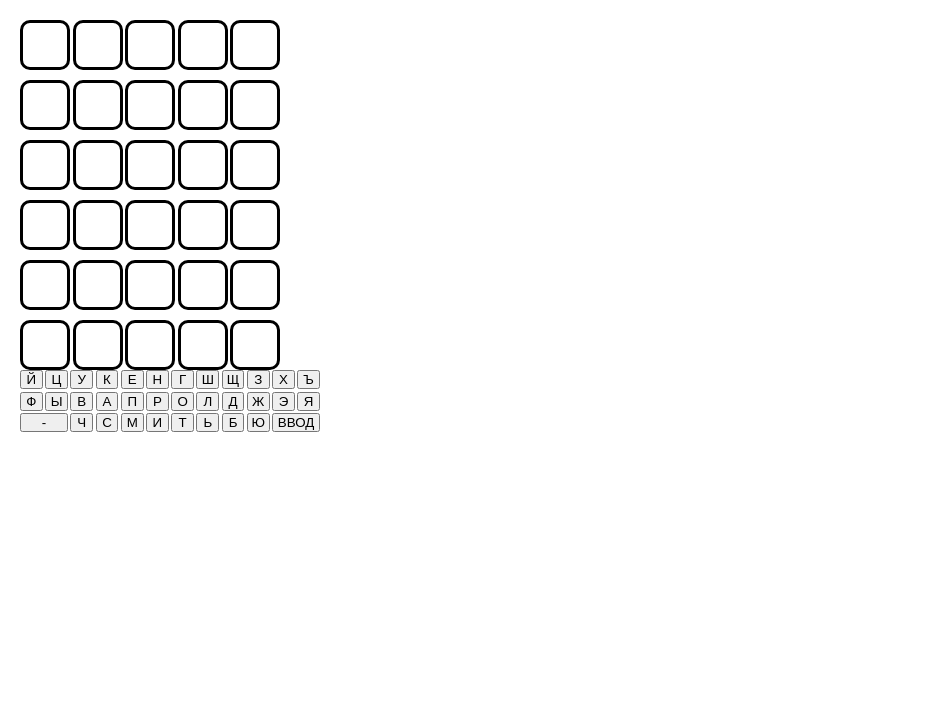
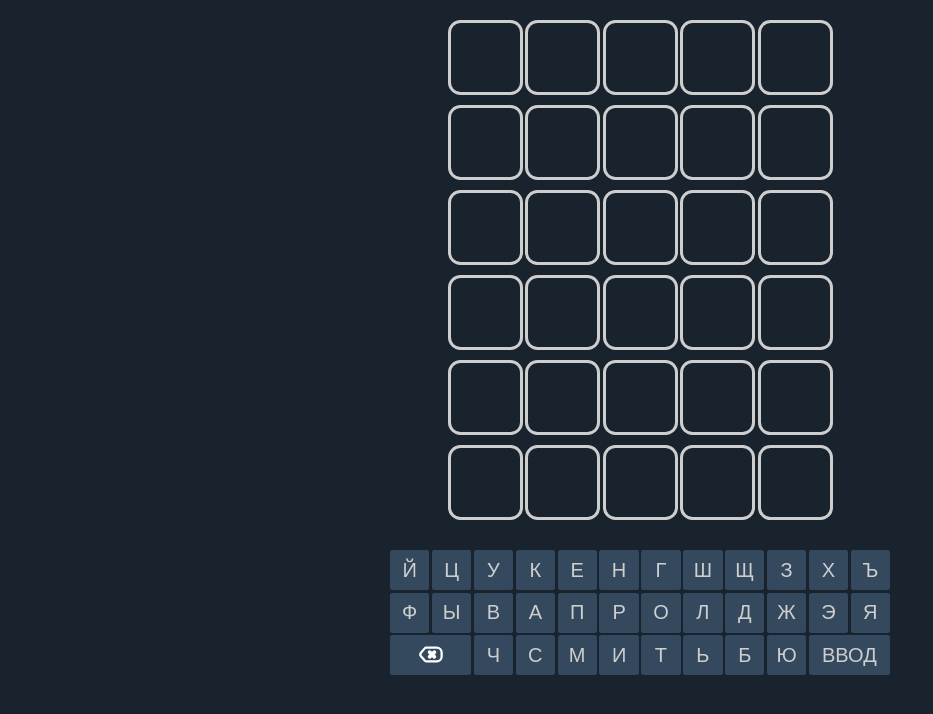
Before and after one commit to acidless/wordle, a React (Create React App) app: page / in a window 1280 px wide. Shown: the top 714 px of the page, without its empty margins (0-933 px from the left). Built offline with nearby package versions, Linux system fonts and the light colour scheme.

Commit message:
refactor: better visual

```diff
--- a/public/index.html
+++ b/public/index.html
@@ -1,43 +1,16 @@
 <!DOCTYPE html>
-<html lang="en">
+<html lang="ru">
   <head>
     <meta charset="utf-8" />
     <link rel="icon" href="%PUBLIC_URL%/favicon.ico" />
     <meta name="viewport" content="width=device-width, initial-scale=1" />
     <meta name="theme-color" content="#000000" />
-    <meta
-      name="description"
-      content="Web site created using create-react-app"
-    />
     <link rel="apple-touch-icon" href="%PUBLIC_URL%/logo192.png" />
-    <!--
-      manifest.json provides metadata used when your web app is installed on a
-      user's mobile device or desktop. See https://developers.google.com/web/fundamentals/web-app-manifest/
-    -->
     <link rel="manifest" href="%PUBLIC_URL%/manifest.json" />
-    <!--
-      Notice the use of %PUBLIC_URL% in the tags above.
-      It will be replaced with the URL of the `public` folder during the build.
-      Only files inside the `public` folder can be referenced from the HTML.
-
-      Unlike "/favicon.ico" or "favicon.ico", "%PUBLIC_URL%/favicon.ico" will
-      work correctly both with client-side routing and a non-root public URL.
-      Learn how to configure a non-root public URL by running `npm run build`.
-    -->
-    <title>React App</title>
+    <title>Wordle</title>
   </head>
   <body>
-    <noscript>You need to enable JavaScript to run this app.</noscript>
+    <noscript>Вам нужно включить JavaScript, чтобы запустить это приложение.</noscript>
     <div id="root"></div>
-    <!--
-      This HTML file is a template.
-      If you open it directly in the browser, you will see an empty page.
-
-      You can add webfonts, meta tags, or analytics to this file.
-      The build step will place the bundled scripts into the <body> tag.
-
-      To begin the development, run `npm start` or `yarn start`.
-      To create a production bundle, use `npm run build` or `yarn build`.
-    -->
   </body>
 </html>
--- a/src/App.css
+++ b/src/App.css
@@ -17,26 +17,47 @@ html {
 
 .grid {
     display: grid;
-    grid-template-columns: repeat(5, 5em);
+    grid-template-columns: repeat(5, 7.5em);
     grid-row-gap: 1em;
     grid-column-gap: 0.25em;
+    justify-content: center;
+    margin-bottom: 3rem;
 }
 
 .grid .cell {
-    height: 2.5em;
-    border: 0.15em solid black;
+    height: 3em;
+    border: 0.15em solid var(--text-color);
+    color: var(--text-color);
     border-radius: 0.5em;
     display: flex;
     justify-content: center;
     align-items: center;
-    font-size: 2rem;
+    font-size: 2.5rem;
+    line-height: 0;
+    font-weight: bold;
+}
+
+.grid .cell.has-letter {
+    animation: Bounce 0.3s forwards;
+    animation-timing-function: cubic-bezier(0.28, 1.40, 0.42, 1);
 }
 
 .keypad {
-    width: 30em;
+    width: 50em;
+    margin: 0 auto;
     display: grid;
+    justify-content: center;
     grid-template-columns: repeat(12, 1fr);
     grid-gap: 0.25em;
+}
+
+.keypad button {
+    height: 4rem;
+    border: none;
+    background: var(--button-bg);
+    color: var(--text-color);
+    border-radius: 0.25rem;
+    font-size: 2rem;
 }
 
 .keypad__erase, .keypad__enter {
@@ -45,8 +66,29 @@ html {
 
 .keypad__erase {
     grid-column: 1/3;
+    display: flex;
+    justify-content: center;
+    align-items: center;
+    padding-top: 2px;
+}
+
+.keypad__erase img {
+    height: 100%;
+    width: auto;
 }
 
 .keypad__enter {
     grid-column: 11/13;
 }
+
+@keyframes Bounce {
+    0% {
+        transform: scale(1);
+    }
+    50% {
+        transform: scale(1.1);
+    }
+    100% {
+        transform: scale(1);
+    }
+}
--- a/src/App.tsx
+++ b/src/App.tsx
@@ -11,6 +11,7 @@ function App() {
 
     const [currentWord, setCurrentWord] = useState("PILOT");
     const [currentTry, setCurrentTry] = useState(0);
+
     const onButtonPress = useCallback((key: string) => {
         if (key === "Enter") {
             checkLetters();
@@ -27,16 +28,19 @@ function App() {
                         return "";
                     }
 
-                    if (!isSetted && !val && key.length === 1) {
+                    const upperKey = key.toUpperCase();
+                    const isKeyRussian = upperKey.charCodeAt(0) >= "А".charCodeAt(0)
+                        && upperKey.charCodeAt(0) <= "Я".charCodeAt(0);
+                    if (!isSetted && !val && isKeyRussian) {
                         isSetted = true;
-                        return key;
+                        return key.toUpperCase();
                     }
                 }
 
                 return val;
             })
         });
-    }, [checkLetters, currentTry]);
+    }, [currentTry, checkLetters]);
 
     useEffect(() => {
         let word = "";
@@ -47,13 +51,23 @@ function App() {
         }
 
         setCurrentWord(word.toUpperCase());
+    }, []);
 
-    }, []);
+    useEffect(() => {
+        function onKeypress(event: KeyboardEvent) {
+            onButtonPress(event.key);
+        }
+
+        document.addEventListener("keydown", onKeypress);
+
+        return () => {
+            document.removeEventListener("keydown", onKeypress);
+        };
+    }, [onButtonPress]);
 
     function checkLetters() {
         if (letterState[WORD_LENGTH * (currentTry + 1) - 1]) {
             let found = false;
-
 
             for (let word of words) {
                 if (word.toUpperCase() === letterState.join("").substr(WORD_LENGTH * currentTry, WORD_LENGTH)) {
@@ -62,35 +76,45 @@ function App() {
                 }
             }
 
-
             if (!found) {
                 return;
             }
 
-            let counter = 0;
+            let guess = letterState.slice(WORD_LENGTH * currentTry, WORD_LENGTH * (currentTry + 1));
             let rightLettersCount = 0;
 
-            for (let i = WORD_LENGTH * currentTry; i < WORD_LENGTH * (currentTry + 1); i++) {
-                if (letterState[i]) {
-                    let state = "b";
-                    if (currentWord[counter] === letterState[i]) {
-                        state = "g";
-                        rightLettersCount++;
-                    } else if (currentWord.includes(letterState[i])) {
-                        state = "y";
+            let result = new Array(WORD_LENGTH).fill("b");
+            let availableLetters = currentWord.split("");
+
+            for (let i = 0; i < WORD_LENGTH; i++) {
+                if (guess[i] === currentWord[i]) {
+                    result[i] = "g";
+                    rightLettersCount++;
+                    availableLetters.splice(i, 1);
+                }
+            }
+
+            for (let i = 0; i < WORD_LENGTH; i++) {
+                if (result[i] === "b" && guess[i]) {
+                    const index = availableLetters.indexOf(guess[i]);
+                    if (index > -1) {
+                        result[i] = "y";
+                        availableLetters.splice(i, 1);
                     }
+                }
+            }
 
-                    setCorrectState((prevState) => prevState.map((val, index) => index === i ? state : val))
-                }
-
-
-                counter++;
-            }
+            setCorrectState(prevState =>
+                prevState.map((val, index) =>
+                    index >= WORD_LENGTH * currentTry && index < WORD_LENGTH * (currentTry + 1)
+                        ? result[index % WORD_LENGTH]
+                        : val
+                )
+            );
 
             setCurrentTry(prevState => prevState + 1);
 
             if (rightLettersCount === WORD_LENGTH) {
-
             }
         }
     }
@@ -98,8 +122,10 @@ function App() {
     return (
         <div className="app">
             <div className="grid">
-                {letterState.map((letter, index) => <div className="cell"
-                                                         style={{backgroundColor: getColor(correctState[index])}}>{letter}</div>)}
+                {letterState.map((letter, index) =>
+                    <div className={`cell${letter ? " has-letter" : ""}`} key={index}
+                         style={{borderColor: getColor(correctState[index])}}>{letter}</div>)
+                }
             </div>
             <Keypad lettersState={letterState} correctState={correctState} onButtonPress={onButtonPress}/>
         </div>
--- a/src/Components/Keypad.tsx
+++ b/src/Components/Keypad.tsx
@@ -11,13 +11,13 @@ type PropsType = {
 export function getColor(state: string) {
     switch (state) {
         case "b":
-            return "gray";
+            return "var(--gray)";
         case "g":
-            return "green";
+            return "var(--green)";
         case "y":
-            return "yellow";
+            return "var(--yellow)";
         default:
-            return "none";
+            return "";
     }
 }
 
@@ -28,12 +28,15 @@ const Keypad: React.FC<PropsType> = function ({lettersState, onButtonPress, corr
             for (let i = 0; i < lettersState.length; i++) {
                 if (lettersState[i] === letter) {
                     color = getColor(correctState[i]);
+                    break;
                 }
             }
 
-            return <button style={{backgroundColor: color}} onClick={() => onButtonPress(letter)}>{letter}</button>
+            return <button key={letter} style={{backgroundColor: color}} onClick={() => onButtonPress(letter)}>{letter}</button>
         })}
-        <button className="keypad__erase" onClick={() => onButtonPress("Backspace")}>-</button>
+        <button className="keypad__erase" onClick={() => onButtonPress("Backspace")}>
+            <img src="/backspace.svg" alt=""/>
+        </button>
         <button className="keypad__enter" onClick={() => onButtonPress("Enter")}>ВВОД</button>
     </div>
 }
--- a/src/index.css
+++ b/src/index.css
@@ -1,3 +1,12 @@
+html {
+  --main-bg: #18232d;
+  --text-color: #cecece;
+  --green: #2ECC71;
+  --yellow: #F39C12;
+  --gray: #5b5b5b;
+  --button-bg: #34495E;
+}
+
 body {
   margin: 0;
   font-family: -apple-system, BlinkMacSystemFont, 'Segoe UI', 'Roboto', 'Oxygen',
@@ -5,6 +14,7 @@ body {
     sans-serif;
   -webkit-font-smoothing: antialiased;
   -moz-osx-font-smoothing: grayscale;
+  background: var(--main-bg);
 }
 
 code {
```
Also changed, not shown: public/backspace.svg (added), public/manifest.json.
